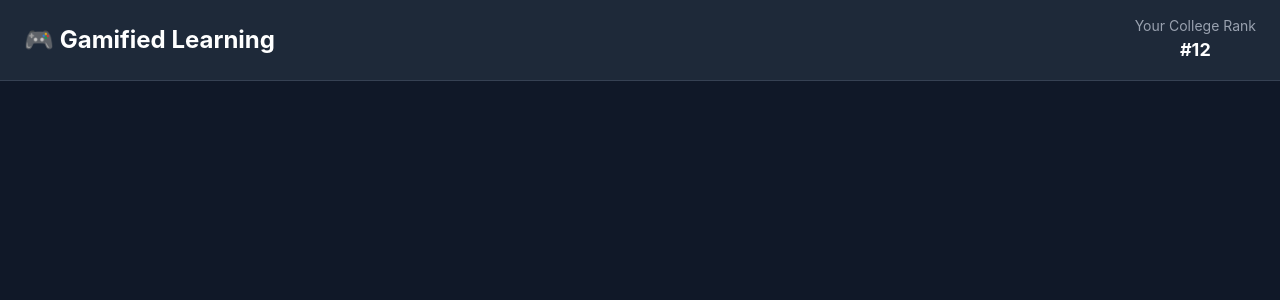
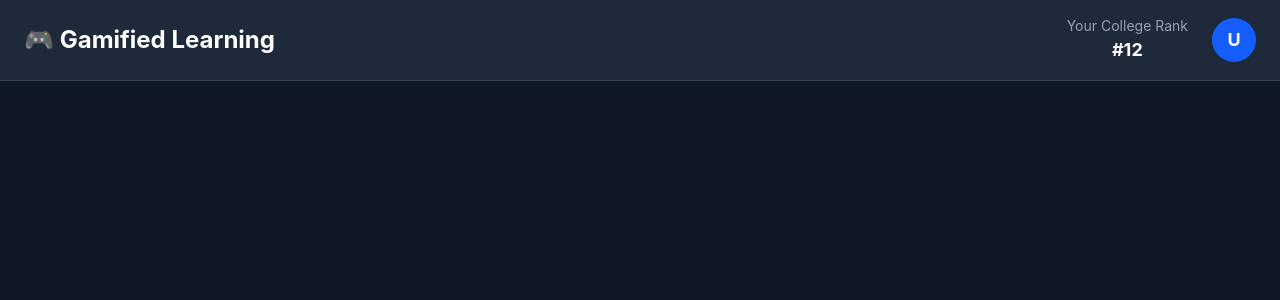
Before and after one commit to utkarsh191/gamified-learning, a React (Vite) app in the folder client/: page /dashboard in a window 1280 px wide. Shown: the top 300 px of the page. Built offline with nearby package versions, Linux system fonts and the light colour scheme; sample sign-in values are in the browser's storage.

Commit message:
Add profile circle to dashboard navbar

```diff
--- a/client/src/pages/Dashboard.tsx
+++ b/client/src/pages/Dashboard.tsx
@@ -11,6 +11,9 @@ function Dashboard() {
             🎮 Gamified Learning
           </div>
 
+          {/* Right Side */}
+          <div className="flex items-center gap-6">
+
             {/* College Rank */}
             <div className="text-center">
               <p className="text-gray-400 text-sm">
@@ -22,6 +25,14 @@ function Dashboard() {
               </p>
             </div>
 
+            {/* Profile Circle */}
+            <button
+              className="w-11 h-11 rounded-full bg-blue-600 text-white font-bold text-lg hover:bg-blue-700 transition"
+            >
+              U
+            </button>
+
+          </div>
         </div>
       </nav>
 
```
Lines whose indentation alone changed are shown as unchanged.
